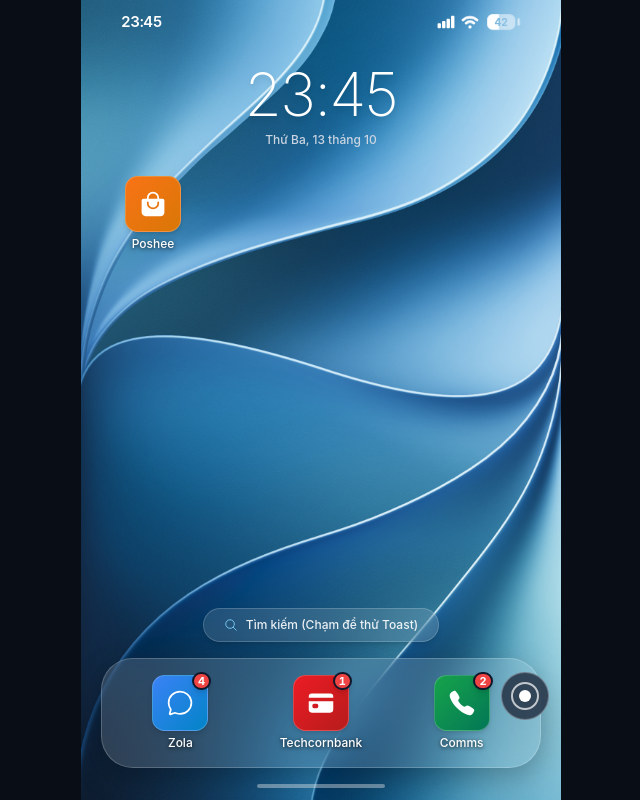
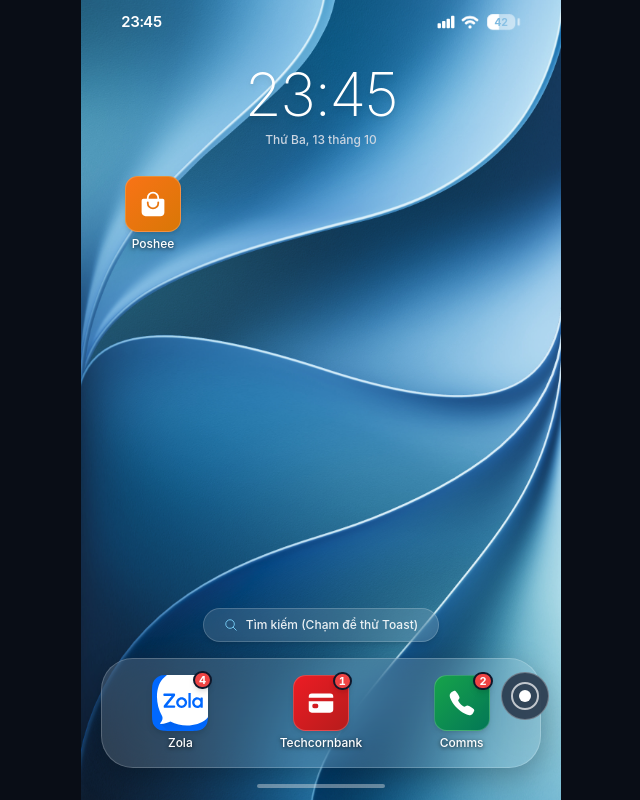
Before and after one commit to BruceNasher168/detective-wifey, a React (Vite) app: page / in a window 1280 px wide. Shown: the whole page, without its empty margins (319-959 px from the left). Built offline with nearby package versions, Linux system fonts and the light colour scheme.

Commit message:
feat: add icon asset to app definition and update AppIconSquircle to support icon rendering

```diff
--- a/src/apps/internet-messaging/InternetMessagingApp.tsx
+++ b/src/apps/internet-messaging/InternetMessagingApp.tsx
@@ -1,6 +1,7 @@
 import React, { useState } from 'react';
 import { VirtualAppProps, AppDefinition } from '../../types/app-contracts';
 import { IoChatbubbleOutline } from 'react-icons/io5';
+import zolaIcon from './assets/zola-icon.svg';
 import { ZolaTab, ZolaBottomNav } from './components/ZolaBottomNav';
 import { ZolaInboxView } from './components/ZolaInboxView';
 import { ZolaChatThreadView } from './components/ZolaChatThreadView';
@@ -265,6 +266,7 @@ export const appDefinition: AppDefinition = {
   appId: 'internet-messaging',
   displayName: 'Zola',
   icon: IoChatbubbleOutline,
+  iconAsset: zolaIcon,
   themeGradient: 'from-blue-500 to-sky-600',
   themeColor: '#0088FF',
   notificationBadgeCount: 4,
--- a/src/components/AppIconSquircle.tsx
+++ b/src/components/AppIconSquircle.tsx
@@ -26,10 +26,14 @@ export const AppIconSquircle: React.FC<AppIconSquircleProps> = ({
       aria-label={`Mở ứng dụng ${app.displayName}`}
     >
       <div
-        className={`w-12 h-12 tall:w-14 tall:h-14 xshort:w-11 xshort:h-11 bg-gradient-to-br ${app.themeGradient} flex items-center justify-center text-white shadow-md border border-white/20 relative group-hover:shadow-lg transition-all`}
+        className={`w-12 h-12 tall:w-14 tall:h-14 xshort:w-11 xshort:h-11 ${app.iconAsset ? '' : `bg-gradient-to-br ${app.themeGradient} shadow-md border border-white/20 group-hover:shadow-lg`} flex items-center justify-center text-white relative transition-all`}
         style={{ borderRadius: '22.5%' }}
       >
-        <IconComponent className="w-6 h-6 tall:w-7 tall:h-7 xshort:w-5 xshort:h-5" />
+        {app.iconAsset ? (
+          <img src={app.iconAsset} alt="" aria-hidden="true" draggable={false} className="w-full h-full drop-shadow-md group-hover:drop-shadow-lg" />
+        ) : (
+          <IconComponent className="w-6 h-6 tall:w-7 tall:h-7 xshort:w-5 xshort:h-5" />
+        )}
 
         {badgeCount > 0 && (
           <span className="absolute -top-1 -right-1 min-w-[18px] h-[18px] px-1 rounded-full bg-[#EF4444] text-white font-bold text-ios-caption-2 tabular-nums flex items-center justify-center border-2 border-slate-900 shadow-md">
--- a/src/types/app-contracts.ts
+++ b/src/types/app-contracts.ts
@@ -44,6 +44,7 @@ export interface AppDefinition {
   appId: AppId;
   displayName: string;
   icon: React.ComponentType<{ className?: string }>;
+  iconAsset?: string;
   themeGradient: string;
   themeColor: string;
   notificationBadgeCount?: number;
```
Also changed, not shown: src/apps/internet-messaging/assets/zola-icon.svg (added).
